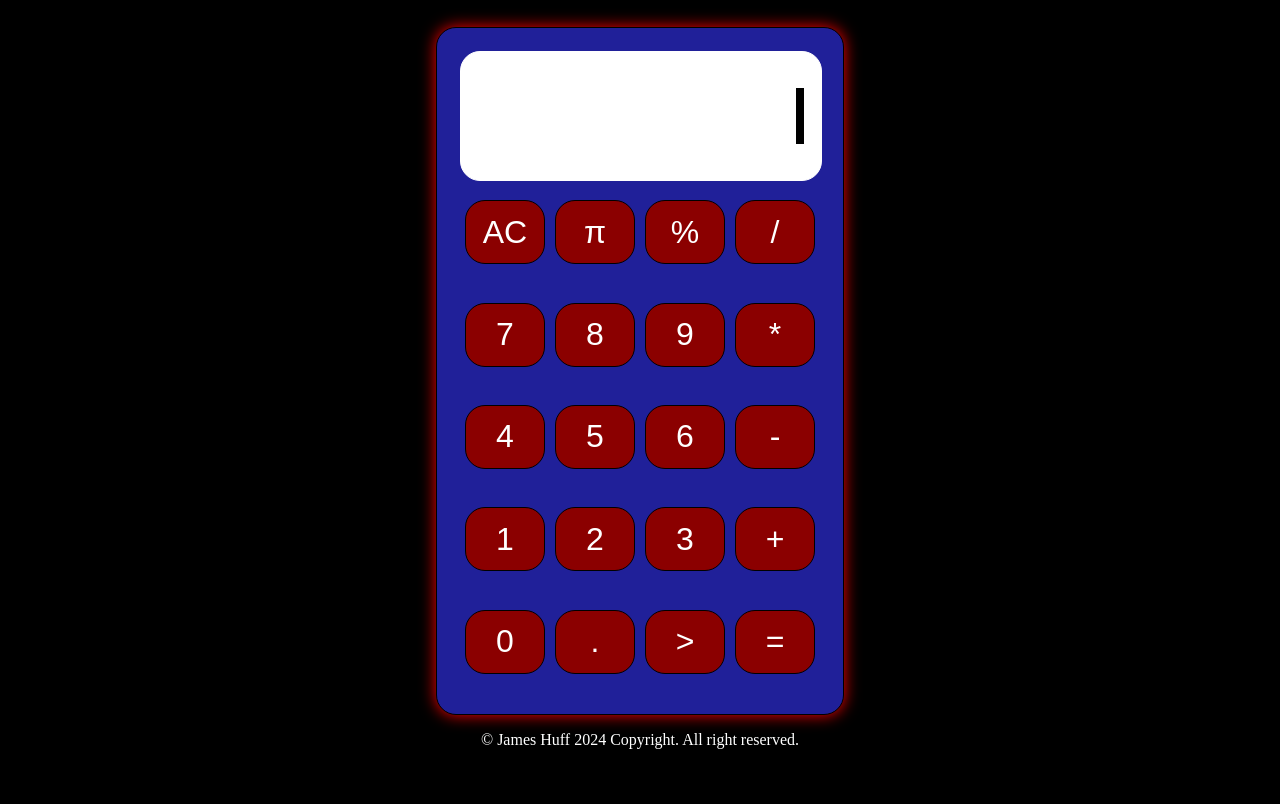
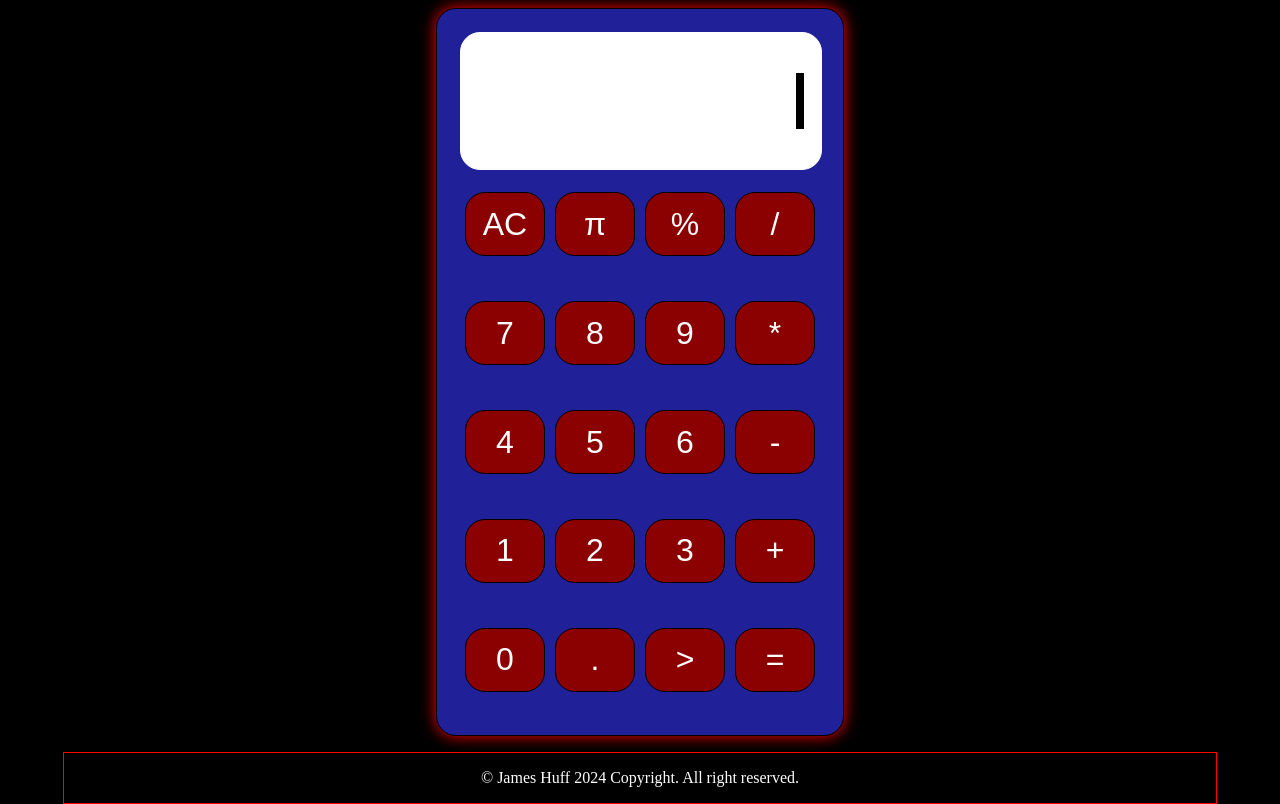
Before and after one commit to Jameshuff95/Calculator, a React (Vite) app: page / in a window 1280 px wide. Built offline with nearby package versions, Linux system fonts and the light colour scheme.

Commit message:
styling changes

```diff
--- a/src/App.css
+++ b/src/App.css
@@ -10,7 +10,7 @@ html {
 
 .body {
   border: 1px solid black;
-  height: 80dvh;
+  height: 85dvh;
   width: 45dvh;
   max-width: 500px;
   margin: auto;
@@ -98,6 +98,11 @@ html {
 
 footer {
   color: white;
-  text-align: center;
   width: 90vw;
+  border: 1px solid red;
+  display: flex;
+  align-items: end;
+  justify-content: center;
+  padding: 0;
+  margin-top: 1rem;
 }
```
